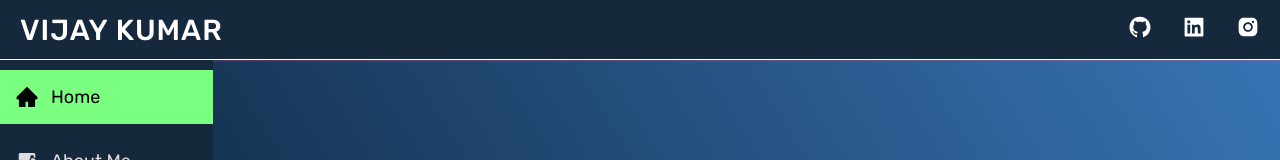
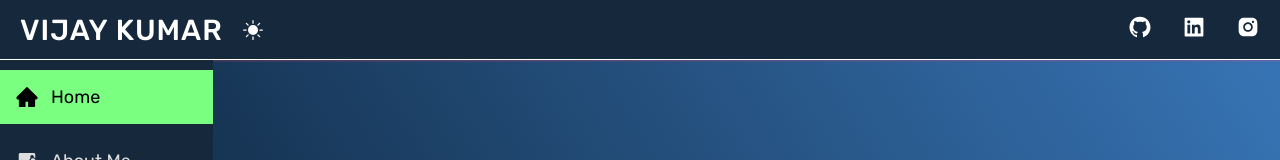
Before and after one commit to Vijaykumar308/portfolio, a React (Create React App) app: page / in a window 1280 px wide. Shown: the top 160 px of the page. Built offline with nearby package versions, Linux system fonts and the light colour scheme; the HTML template or start-up script is replaced by a standard one.

Commit message:
dark theame toggle btn complete

```diff
--- a/src/Components/Topbar/Topbar.jsx
+++ b/src/Components/Topbar/Topbar.jsx
@@ -2,10 +2,21 @@ import React, { useState } from 'react';
 import "./topbar.css";
 import {AiFillInstagram, AiFillGithub, AiFillLinkedin} from "react-icons/ai";
 import {GiHamburgerMenu} from "react-icons/gi";
+import {BsFillSunFill, BsFillMoonFill} from 'react-icons/bs';
 const Topbar = () => {
     let [isHamburger, setIsHamburger] = useState(true);
+    let [theam, setTheam] = useState("dark-mode");
+
+    function handleChangeTheam(){
+        let body = document.getElementsByTagName("body");
+        setTheam( () => {
+          return  theam === "dark-mode" ? "light-mode" : "dark-mode";
+        }
+        )
+        document.body.className = theam;
+    }
+
     function HandlerClick(){
-        //console.log(isHamburger);
         setIsHamburger(!isHamburger);
     }
   return (
@@ -14,6 +25,9 @@ const Topbar = () => {
             <div className='wrapper'>
                 <div className='logo'>
                     <h1 className='logo-title'> vijay kumar </h1>
+                    {
+                        theam === "dark-mode" ? <BsFillSunFill className='theamIcon' onClick={handleChangeTheam}/> : <BsFillMoonFill className='theamIcon' onClick={handleChangeTheam} />
+                    }
                 </div>
                 <label htmlFor="hamburgerMenu">
                 <input type="checkbox" hidden name="" id="hamburgerMenu" onClick={HandlerClick} />
--- a/src/Components/Topbar/topbar.css
+++ b/src/Components/Topbar/topbar.css
@@ -16,6 +16,14 @@
     box-shadow: 0px 0px 3px rgba(254, 66, 119, 0.6);
     position: sticky;
     top: 0;
+}
+.logo{
+    display: flex;
+    align-items: center;
+}
+.theamIcon{
+    font-size: 2rem;
+    margin-left: 2rem;
 }
 .button{
     padding: 1.3rem 2rem;
```
